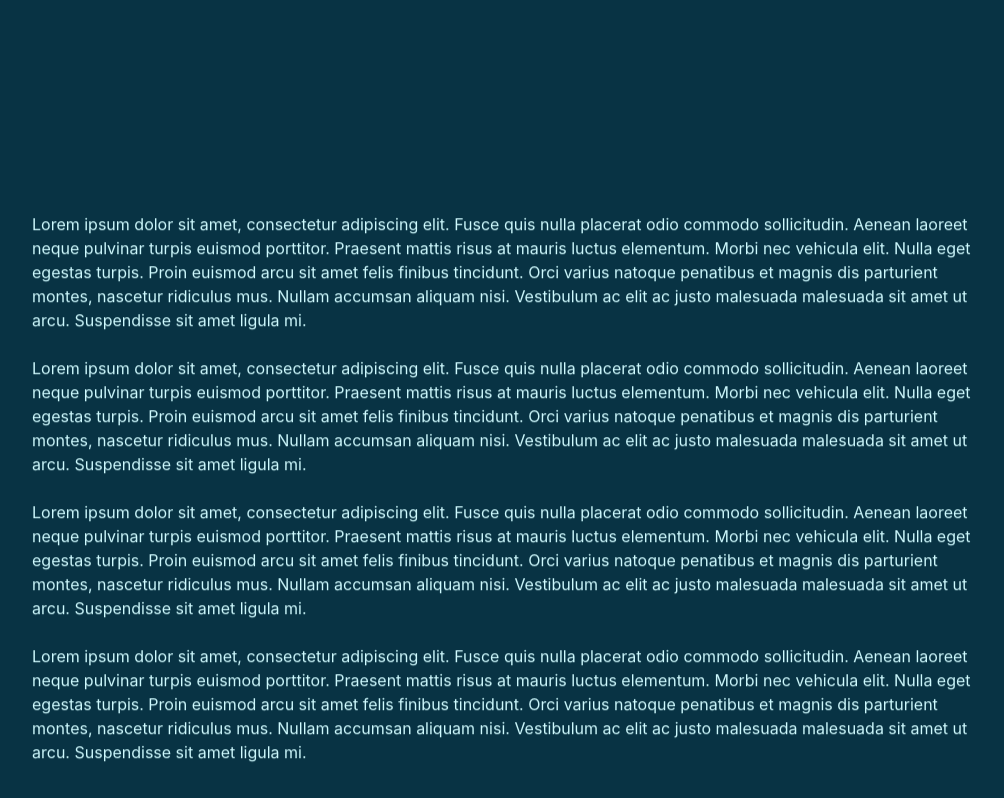
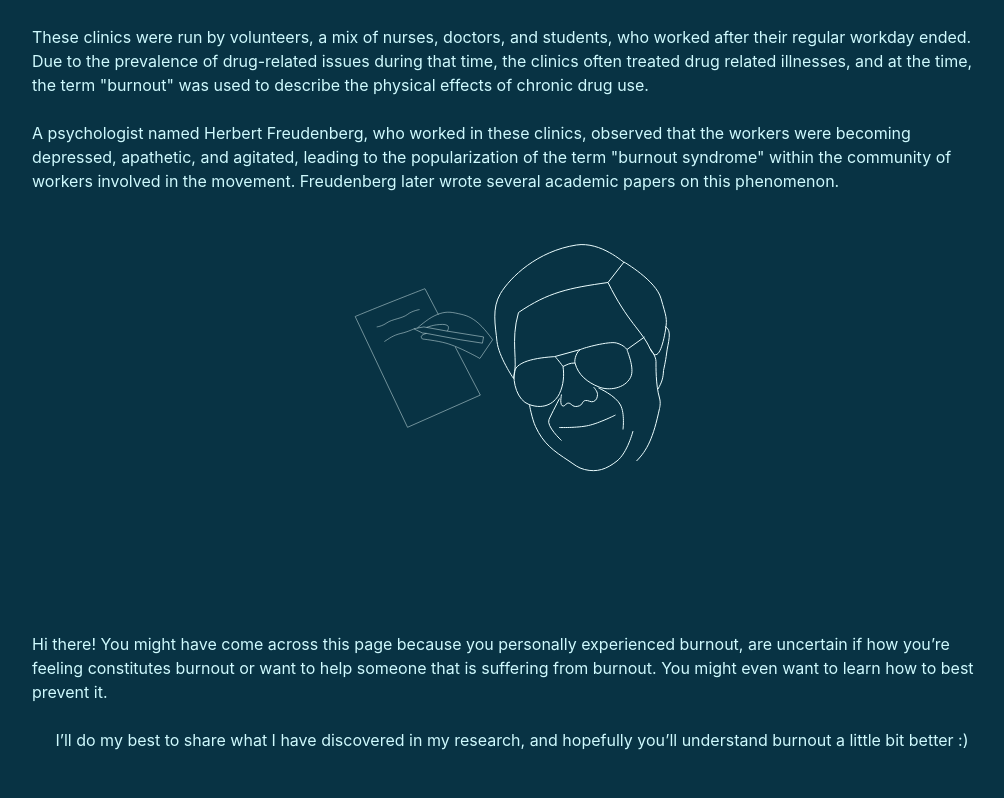
Before and after one commit to phajsi/burnout-spa, a React (Create React App) app: page / in a window 1280 px wide. Shown: the part 822-1620 px from the top of the page, without its empty margins (128-1132 px from the left). Built offline with nearby package versions, Linux system fonts and the light colour scheme.

Commit message:
Add content and svgs

```diff
--- a/src/App.tsx
+++ b/src/App.tsx
@@ -44,64 +44,138 @@ const App = () => (
         </h1>
       </Parallax>
     </header>
+    {/*
+    <Parallax speed={-2}>
+      <div className="my-4 mx-auto text-neutral-200 font-bold capitalize text-2xl w-fit h-40">
+        <h2>What is Burnout?</h2>
+      </div>
+    </Parallax> */}
 
+    <Parallax speed={-4}>
+      <div className=" mx-auto text-cyan-100 my-4 w-3/4 place-items-center">
+        <p>
+          In the 1960s and 1970s, a movement originated in the US to provide
+          free medical treatment to individuals with no health insurance, the
+          Free Clinic Movement.
+        </p>
+        <br />
+        <p>
+          These clinics were run by volunteers, a mix of nurses, doctors, and
+          students, who worked after their regular workday ended. Due to the
+          prevalence of drug-related issues during that time, the clinics often
+          treated drug related illnesses, and at the time, the term "burnout"
+          was used to describe the physical effects of chronic drug use.
+        </p>
+        <br />
+        <p>
+          A psychologist named Herbert Freudenberg, who worked in these clinics,
+          observed that the workers were becoming depressed, apathetic, and
+          agitated, leading to the popularization of the term "burnout syndrome"
+          within the community of workers involved in the movement. Freudenberg
+          later wrote several academic papers on this phenomenon.
+        </p>
+      </div>
+    </Parallax>
+    <Parallax speed={10}>
+      <div className="flex my-8 justify-center items-center h-96">
+        <svg
+          width="140"
+          height="140"
+          viewBox="0 0 299 302"
+          fill="none"
+          xmlns="http://www.w3.org/2000/svg"
+        >
+          <path
+            d="M135 86.4999L127.5 87.9998L146 97L155 98M135 86.4999L149 83.9998L155 84.9998M135 86.4999C135 86.4999 156.094 67.2089 173 59.5C188.932 52.2351 200.373 50.3538 217.5 54C235.254 57.7797 245.872 59.6898 261.5 71.5C278.742 84.53 297.5 111.664 297.5 111.664L270 152C270 152 227.13 127.425 197 119C177.523 113.554 146 110 146 110C146 110 143.715 107.499 143.5 105.5C142.975 100.614 155 98 155 98M155 98L228 111.664L275.5 119L278 105.5L199.5 92.9999M155 84.9998C155 84.9998 167.882 80.4186 176.5 79.4999C185.44 78.5468 194 77.4999 199.5 80.4999C205.923 84.0033 199.11 94.3081 199.5 92.9999M155 84.9998L199.5 92.9999"
+            stroke="#ECFEFF"
+          />
+          <path
+            d="M180.5 57.1946L151.5 1.5C151.5 1.5 69.8989 33.2172 18 54.5C11.3572 57.2241 1 61.5 1 61.5L114 300.5L271 231L217.108 127.5M64 115.5C73.7984 109.397 82.5 102 99.5 98.0599C116.5 94.1198 126.553 88.0672 127.5 89M47.5 84C47.5 84 59 82.6622 69.5 75.0811C80 67.5 103.24 65.3891 113.62 57.1946C124 49 140 46.5 140 46.5"
+            stroke="#ECFEFF"
+          />
+        </svg>
+
+        <svg
+          width="176"
+          height="228"
+          viewBox="0 0 176 228"
+          fill="none"
+          xmlns="http://www.w3.org/2000/svg"
+        >
+          <path
+            d="M67.5 150.5C67.5 150.5 64.9678 162.488 69.5 162C71.5999 161.774 71.3177 159.94 73.3293 159.296C77.391 157.997 77.5651 163.728 83.8293 162.296C89.5 161 87.5315 157.05 91.5 156.5C94.5581 156.076 96.6072 158.579 99.5 157.5C102.45 156.4 103.408 153.647 103.5 150.5C103.597 147.182 99.5 143 99.5 143"
+            stroke="#ECFEFF"
+          />
+          <path
+            d="M65.5 154.5C65.5 154.5 57.5 170 55 175.5C51.981 182.142 67.5 196.5 67.5 196.5"
+            stroke="#ECFEFF"
+          />
+          <path
+            d="M104.5 144C104.5 144 121.474 151.376 126.5 161C130.952 169.525 129 185.5 129 185.5"
+            stroke="#ECFEFF"
+          />
+          <path
+            d="M65 183.5C65 183.5 83.2336 184.029 94.5 181.5C105.539 179.022 121.5 171 121.5 171"
+            stroke="#ECFEFF"
+          />
+          <path
+            d="M61 112.5C62.5015 112.939 23.3955 113.075 20.5 127.5C18.3572 138.175 23.2544 156.312 35 160.5C51.6372 166.433 61.5675 157.72 65.5 149.5C69.5658 141.001 70.3451 131.157 69 122.5M61 112.5C61 112.5 65.29 117.228 69 122.5M61 112.5L86.5 105.5M69 122.5C73.6863 120.352 75.5 119 81 119M86.5 105.5C89.7473 103.831 115 97 122.5 99C130 101 133 105.5 133 105.5M86.5 105.5C82.5909 107.493 80.083 115.5 81 119M133 105.5C132.648 105.944 141.279 124.465 136.5 133.5C130.492 144.858 114.649 146.846 105 143C93.4568 138.399 84.1494 131.021 81 119M133 105.5L150.5 93"
+            stroke="#ECFEFF"
+          />
+          <path
+            d="M130 18L114 38.5M130 18C133.88 22.7948 108.964 -3.02878 82.4999 0.999989C43.3827 6.95495 16.2139 33.3142 6.49989 49.5C-2.34044 64.23 1.29242 81.0594 2.9999 97.5C4.55514 112.475 19.4999 134.5 19.4999 134.5C24.4999 117 16.1219 97.3381 24.4999 68.5C54.3159 48.1076 75.3365 43.9457 114 38.5M130 18C130 18 162 36.5 167 54.5C172 72.5 173.503 73.9977 171.5 86C169.949 95.2968 164.5 123 156 104.5M114 38.5C133.619 78.3564 147.5 86 156 104.5M156 104.5C156 104.5 162 111.909 162 117.5C162 122.5 161.646 140.728 165.5 154C167.033 159.281 165.5 164.5 165.5 164.5C159.262 194.158 153 206.5 142.5 217M35.5 161C35.5 161 37.8778 174.571 41.5 182.5C49.3036 199.582 59.3062 206.686 75 217C80.7691 220.792 83.8039 223.82 90.5 225.5C103.225 228.692 112.682 225.102 123 217C133.443 208.8 139 187 139 187"
+            stroke="#ECFEFF"
+          />
+          <path
+            d="M171 82.5C179 86 173.698 99.3276 172.5 110C171.769 116.508 169.5 126.5 169.5 126.5C169.181 133.992 167.924 138.039 164 145"
+            stroke="#ECFEFF"
+          />
+        </svg>
+      </div>
+    </Parallax>
+    <Parallax speed={5}>
+      <div className="mx-auto text-cyan-100 my-4 w-3/4 place-items-center">
+        <p>
+          Hi there! You might have come across this page because you personally
+          experienced burnout, are uncertain if how you’re feeling constitutes
+          burnout or want to help someone that is suffering from burnout. You
+          might even want to learn how to best prevent it.
+        </p>
+        <br />
+        <p>
+          I’ll do my best to share what I have discovered in my research, and
+          hopefully you’ll understand burnout a little bit better :)
+        </p>
+      </div>
+    </Parallax>
     <Parallax speed={-2}>
       <div className="my-4 mx-auto text-neutral-200 font-bold capitalize text-2xl w-fit h-40">
         <h2>What is Burnout?</h2>
       </div>
     </Parallax>
-
     <Parallax speed={-4}>
-      <div className=" mx-auto text-cyan-100 my-4 w-3/4 place-items-center h-screen">
+      <div className=" mx-auto text-cyan-100 my-4 w-3/4 place-items-center">
         <p>
-          Lorem ipsum dolor sit amet, consectetur adipiscing elit. Fusce quis
-          nulla placerat odio commodo sollicitudin. Aenean laoreet neque
-          pulvinar turpis euismod porttitor. Praesent mattis risus at mauris
-          luctus elementum. Morbi nec vehicula elit. Nulla eget egestas turpis.
-          Proin euismod arcu sit amet felis finibus tincidunt. Orci varius
-          natoque penatibus et magnis dis parturient montes, nascetur ridiculus
-          mus. Nullam accumsan aliquam nisi. Vestibulum ac elit ac justo
-          malesuada malesuada sit amet ut arcu. Suspendisse sit amet ligula mi.
+          Only recently has the World Health Organisation, WHO, added burnout to
+          it’s characterisation system for illnesses, the ICD-11, in 2019. There
+          burnout is defined as a syndrome resulting from "chronic workplace
+          stress that has not been successfully managed".
         </p>
         <br />
         <p>
-          Lorem ipsum dolor sit amet, consectetur adipiscing elit. Fusce quis
-          nulla placerat odio commodo sollicitudin. Aenean laoreet neque
-          pulvinar turpis euismod porttitor. Praesent mattis risus at mauris
-          luctus elementum. Morbi nec vehicula elit. Nulla eget egestas turpis.
-          Proin euismod arcu sit amet felis finibus tincidunt. Orci varius
-          natoque penatibus et magnis dis parturient montes, nascetur ridiculus
-          mus. Nullam accumsan aliquam nisi. Vestibulum ac elit ac justo
-          malesuada malesuada sit amet ut arcu. Suspendisse sit amet ligula mi.
-        </p>
-        <br />
-        <p>
-          Lorem ipsum dolor sit amet, consectetur adipiscing elit. Fusce quis
-          nulla placerat odio commodo sollicitudin. Aenean laoreet neque
-          pulvinar turpis euismod porttitor. Praesent mattis risus at mauris
-          luctus elementum. Morbi nec vehicula elit. Nulla eget egestas turpis.
-          Proin euismod arcu sit amet felis finibus tincidunt. Orci varius
-          natoque penatibus et magnis dis parturient montes, nascetur ridiculus
-          mus. Nullam accumsan aliquam nisi. Vestibulum ac elit ac justo
-          malesuada malesuada sit amet ut arcu. Suspendisse sit amet ligula mi.
-        </p>
-        <br />
-        <p>
-          Lorem ipsum dolor sit amet, consectetur adipiscing elit. Fusce quis
-          nulla placerat odio commodo sollicitudin. Aenean laoreet neque
-          pulvinar turpis euismod porttitor. Praesent mattis risus at mauris
-          luctus elementum. Morbi nec vehicula elit. Nulla eget egestas turpis.
-          Proin euismod arcu sit amet felis finibus tincidunt. Orci varius
-          natoque penatibus et magnis dis parturient montes, nascetur ridiculus
-          mus. Nullam accumsan aliquam nisi. Vestibulum ac elit ac justo
-          malesuada malesuada sit amet ut arcu. Suspendisse sit amet ligula mi.
+          One cannot talk about burnout without mentioning Christina Maslach, a
+          pioneer researcher who has devoted her life to researching
+          occupational burnout since the 70’s. The basis of her work laid the
+          foundation for the WHO’s recognition of burnout as a workplace
+          syndrome. Maslach defines burnout as “a psychological syndrome that
+          involves a prolonged response to chronic interpersonal stressors on
+          the job”, her work led to the identification of three burnout
+          dimensions: Exhaustion, Cynicism or Depersonalisation and Inefficacy.
         </p>
       </div>
     </Parallax>
-    <Parallax speed={4}>
-      <div className="my-4 mx-auto text-neutral-200 font-bold capitalize text-2xl w-fit h-40">
-        <h2>Areas of worklife balance</h2>
-      </div>
+    <Parallax speed={10}>
+      <div className="flex my-8 justify-center items-center h-96"></div>
     </Parallax>
   </>
 );
```
Also changed, not shown: src/assets/Freudenberg.svg (added), src/assets/note taking.svg (added).
